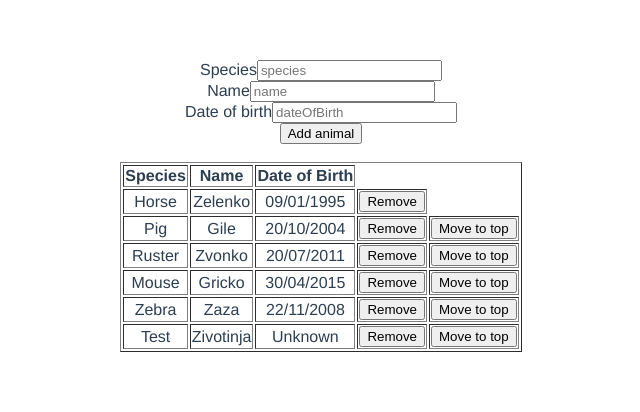
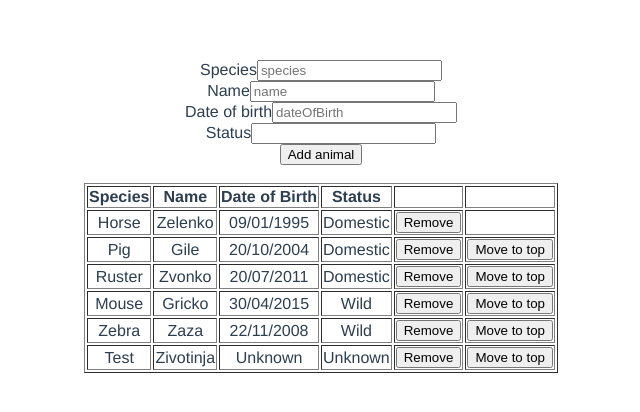
Before and after one commit to eennaa/zoo-vue, a Vue app: page / in a window 1280 px wide. Shown: the top 412 px of the page, without its empty margins (319-959 px from the left). Built offline with nearby package versions, Linux system fonts and the light colour scheme.

Commit message:
Zadatak 6

```diff
--- a/src/components/AnimalList.vue
+++ b/src/components/AnimalList.vue
@@ -8,6 +8,8 @@
         <input v-model="newAnimal.name" type="text" placeholder="name"> <br>
         <label>Date of birth</label>
         <input v-model="newAnimal.dateOfBirth" type="text" placeholder="dateOfBirth"> <br>
+        <label>Status</label>
+        <input v-model="newAnimal.sectors"> <br>
         <button @click="addAnimal">Add animal</button> <br> <br>
       </form>
 
@@ -16,20 +18,23 @@
           <th>Species</th>
           <th>Name</th>
           <th>Date of Birth</th>
-          <!-- <th></th>
-          <th></th> -->
+          <th>Status</th>
+          <th></th>
+          <th></th>
         </thead>
         <tbody>
           <tr v-for="(animal,index) in animals" :key="index" >
             <td> {{animal.species}} </td>
             <td> {{animal.name}} </td>
-            <td v-if= "animal.dateOfBirth"> {{animal.dateOfBirth}} </td>
-            <td v-else> {{ nonexistent }} </td>
+            <!-- <td v-if= "animal.dateOfBirth"> {{animal.dateOfBirth}} </td>
+            <td v-else> {{ nonexistent }} </td>  //// radi ali moze i u jednom redu-->
+            <td>{{ animal.dateOfBirth ? animal.dateOfBirth : nonexistent }}</td>
+            <td> {{ animal.sector.name }} </td>
             <th> <button @click="removeAnimal(animal)"> Remove</button> </th>
             <th v-if="animals.indexOf(animal) !== 0">
               <button @click="moveToTopAnimal(animal)"> Move to top</button>
             </th>
-            <!-- <th v-else></th> -->
+            <th v-else></th>
           </tr>
         </tbody>
       </table>
@@ -38,20 +43,27 @@
 </template>
 
 <script>
+const unknown = "Unknown";
+const sectors =[
+  {name: "Domestic"},
+  {name: "Wild"},
+  {name: unknown}
+]
 export default {
   name: 'AnimalList',
   data() {
     return {
-      nonexistent: "Unknown",
+      nonexistent: unknown,
       animals: [
-        {species: "Horse", name: "Zelenko", dateOfBirth: "09/01/1995"},
-        {species: "Pig", name: "Gile", dateOfBirth: "20/10/2004"},
-        {species: "Ruster", name: "Zvonko", dateOfBirth: "20/07/2011"},
-        {species: "Mouse", name: "Gricko", dateOfBirth: "30/04/2015"},
-        {species: "Zebra", name: "Zaza", dateOfBirth: "22/11/2008"},
-        {species: "Test", name: "Zivotinja", dateOfBirth: ""},
+        {species: "Horse", name: "Zelenko", dateOfBirth: "09/01/1995", sector:sectors[0]},
+        {species: "Pig", name: "Gile", dateOfBirth: "20/10/2004", sector:sectors[0]},
+        {species: "Ruster", name: "Zvonko", dateOfBirth: "20/07/2011", sector:sectors[0]},
+        {species: "Mouse", name: "Gricko", dateOfBirth: "30/04/2015", sector:sectors[1]},
+        {species: "Zebra", name: "Zaza", dateOfBirth: "22/11/2008", sector:sectors[1]},
+        {species: "Test", name: "Zivotinja", dateOfBirth: "", sector:sectors[2]}
       ],
-      newAnimal: {}
+      newAnimal: {}   ,
+      sectors: sectors
     };
   },
   methods: {
@@ -68,7 +80,7 @@ export default {
     },
 
     addAnimal(){
-      // console.log(this.newAnimal);
+      console.log(this.newAnimal);
       this.animals.push(this.newAnimal);
       this.newAnimal = {};
     },
```
